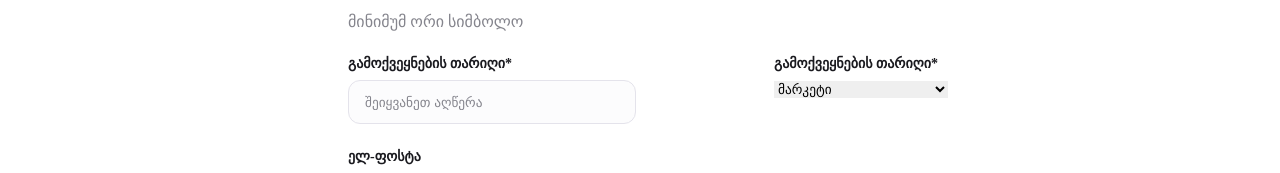
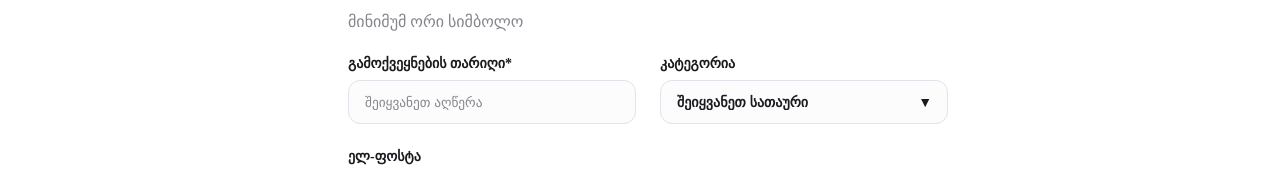
Before and after one commit to KiwiScreams/redberry-app, a React (Vite) app: page /add-blog in a window 1280 px wide. Shown: the part 740-913 px from the top of the page. Built offline with nearby package versions, Linux system fonts and the light colour scheme.

Commit message:
custom select style

```diff
--- a/src/pages/add blog/AddBlog.css
+++ b/src/pages/add blog/AddBlog.css
@@ -146,3 +146,51 @@
 {
     opacity: 1;
 }
+.custom-select {
+    position: relative;
+    display: inline-block;
+    width: 288px; /* adjust width to match your input field width */
+  }
+
+  .custom-select select {
+    appearance: none;
+    -webkit-appearance: none;
+    -moz-appearance: none;
+    background-color: #FCFCFD;
+    border: 1px solid #E4E3EB;
+    color: var(--dark-clr);
+    padding-left: 16px;
+    border-radius: var(--border-radius-12);
+    width: 100%;
+    height: 44px;
+    font-size: var(--font-size-14);
+    font-weight: var(--font-weight-600);
+  }
+
+  .custom-select select::-ms-expand {
+    display: none;
+  }
+
+  .custom-select .select-arrow {
+    position: absolute;
+    top: 50%;
+    right: 16px;
+    transform: translateY(-50%);
+    pointer-events: none;
+  }
+
+  .custom-select .select-arrow::before {
+    content: "\25BC";
+    font-size: 14px;
+    color: var(--dark-clr);
+  }
+
+  .custom-select select:focus {
+    border-color: var(--blue-clr);
+    box-shadow: 0 0 0 2px var(--blue-clr);
+  }
+
+  .custom-select select:disabled {
+    background-color: #E4E3EB;
+    color: var(--gray-clr);
+  }
--- a/src/pages/add blog/AddBlog.jsx
+++ b/src/pages/add blog/AddBlog.jsx
@@ -149,12 +149,15 @@ const AddBlog = () => {
               </div>
 
               <div className="input-container">
-                <label htmlFor="category">გამოქვეყნების თარიღი*</label>
-                <select name="category" id="" placeholder="აირჩიეთ კატეგორია">
-                  <option value="market">მარკეტი</option>
-                  <option value="application">აპლიკაცია</option>
-                  <option value="AI">ხელოვნური ინტელექტი</option>
-                </select>
+                <label htmlFor="category">კატეგორია</label>
+                <div class="custom-select">
+                  <select>
+                    <option value="">შეიყვანეთ სათაური</option>
+                    <option value="option1">Option 1</option>
+                    <option value="option2">Option 2</option>
+                  </select>
+                  <span class="select-arrow"></span>
+                </div>
               </div>
             </div>
             <div className="flex-input-container">
```
